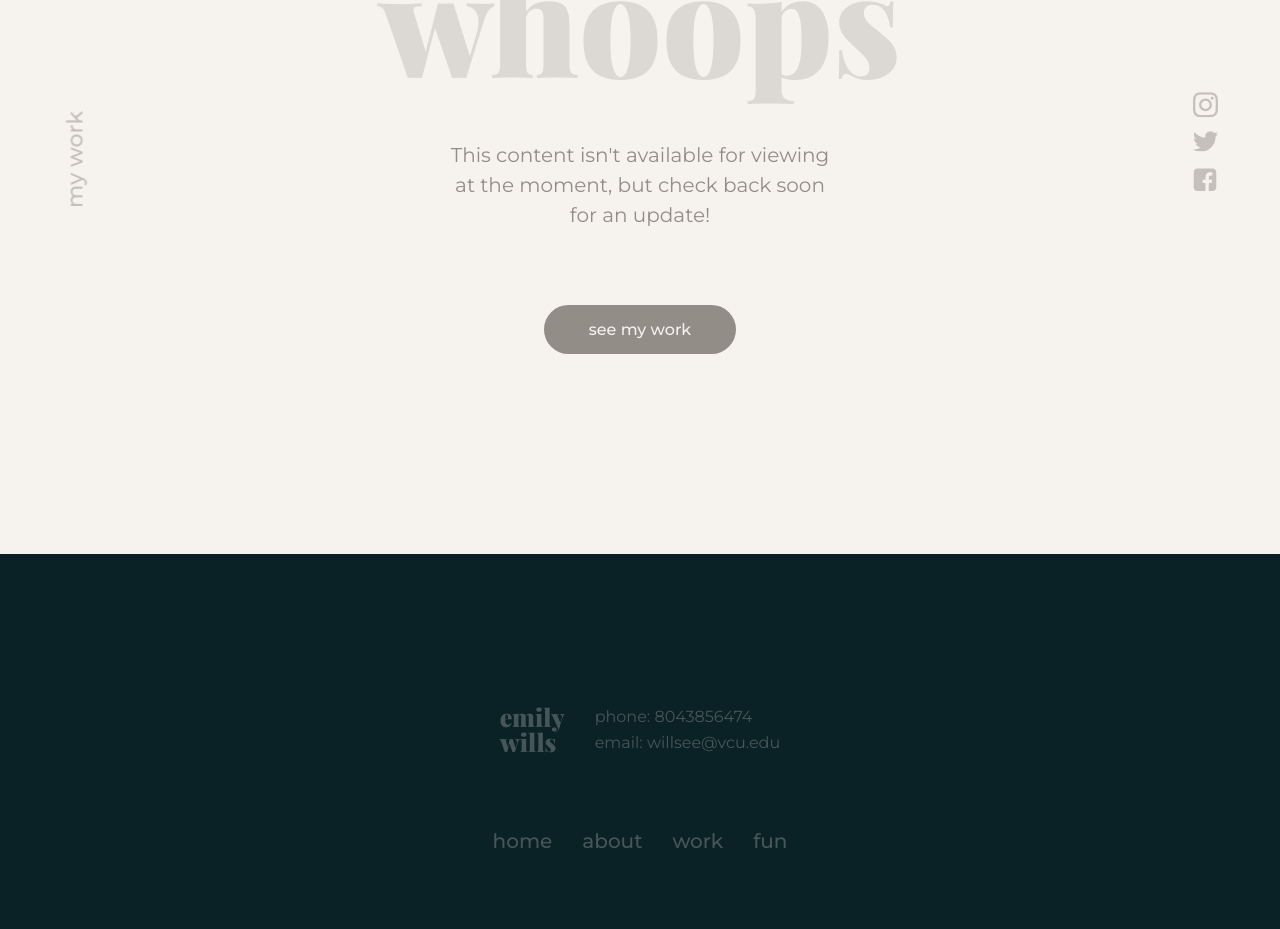
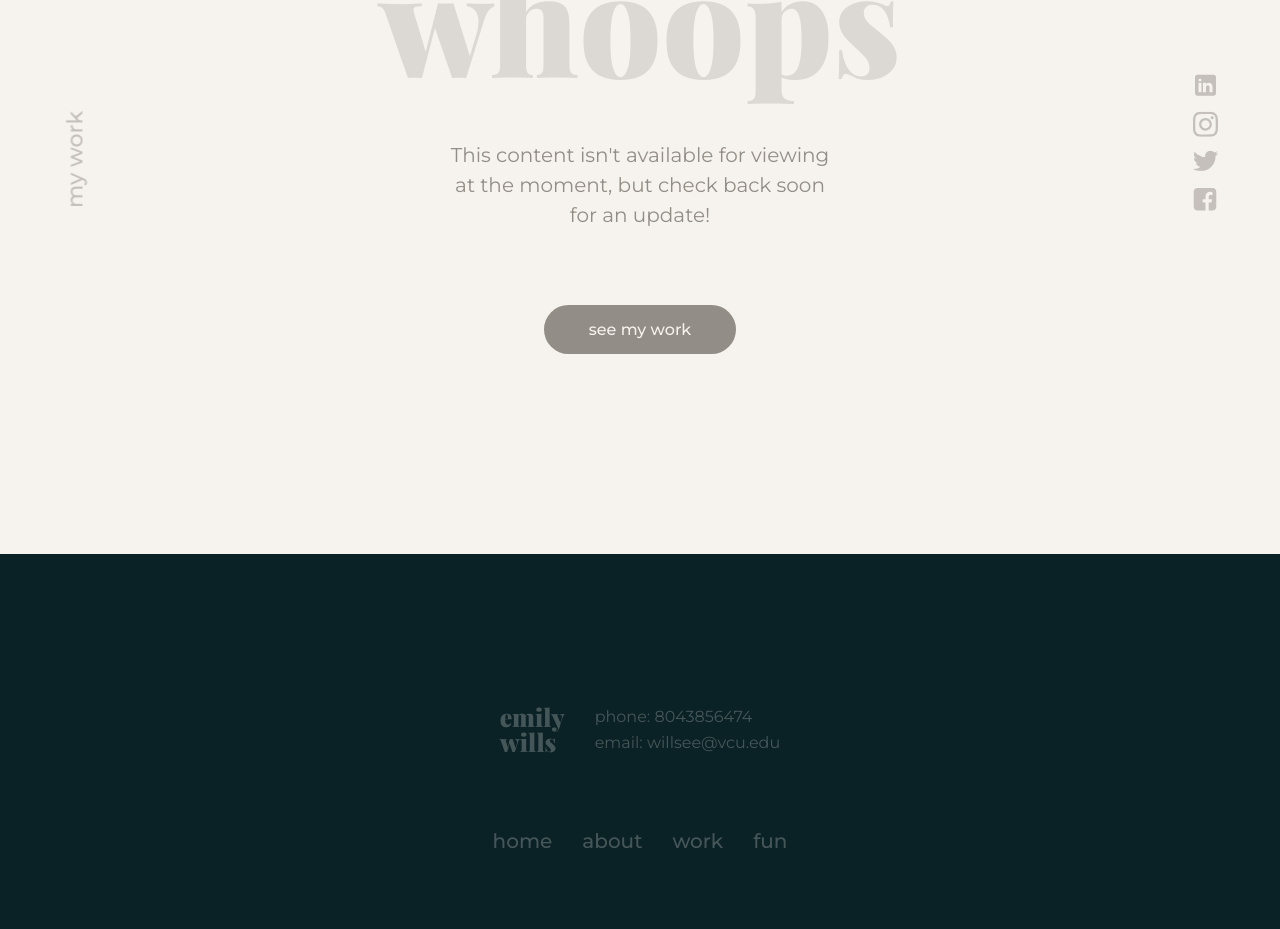
Before and after one commit to LCapitan/ewills, a Next.js app: page /fun in a window 1280 px wide. Shown: the part 254-1183 px from the top of the page. Built offline with nearby package versions, Linux system fonts and the light colour scheme.

Commit message:
add linkedin logo to social menus

```diff
--- a/src/components/Footer/Footer.tsx
+++ b/src/components/Footer/Footer.tsx
@@ -1,6 +1,6 @@
 import Link from "next/link";
 import React, { useContext } from 'react';
-import { Instagram, Twitter, Facebook } from '../Icons'
+import { LinkedIn, Instagram, Twitter, Facebook } from '../Icons'
 
 import styles from './Footer.module.scss'
 
@@ -50,6 +50,11 @@
 
           <ul className={styles.socialMenu}>
             <li>
+              <a href="https://www.linkedin.com/in/emilyewills/">
+                <LinkedIn />
+              </a>
+            </li>
+            <li>
               <a href="https://www.instagram.com/emmmywills/">
                 <Instagram />
               </a>
--- a/src/components/Header/Header.tsx
+++ b/src/components/Header/Header.tsx
@@ -2,7 +2,7 @@
 import Link from "next/link";
 import React, { useContext } from 'react';
 import UIContext from "../../context/UIContext";
-import { Instagram, Twitter, Facebook } from '../Icons'
+import { LinkedIn, Instagram, Twitter, Facebook } from '../Icons'
 import Menu from "../Menu/Menu";
 import Hamburger from './HamburgerButton';
 
@@ -19,6 +19,11 @@
       </Link>
       <div className={styles.rightSide}>
         <ul>
+          <li>
+            <a href="https://www.linkedin.com/in/emilyewills/">
+              <LinkedIn />
+            </a>
+          </li>
           <li>
             <a href="https://www.instagram.com/emmmywills/">
               <Instagram />
--- /dev/null
+++ b/src/components/Icons/LinkedIn/LinkedIn.tsx
@@ -0,0 +1,9 @@
+const LinkedIn = () => {
+  return (
+    <svg fill="#000000" xmlns="http://www.w3.org/2000/svg" viewBox="0 0 50 50" width="500px" height="500px">
+      <path d="M41,4H9C6.24,4,4,6.24,4,9v32c0,2.76,2.24,5,5,5h32c2.76,0,5-2.24,5-5V9C46,6.24,43.76,4,41,4z M17,20v19h-6V20H17z M11,14.47c0-1.4,1.2-2.47,3-2.47s2.93,1.07,3,2.47c0,1.4-1.12,2.53-3,2.53C12.2,17,11,15.87,11,14.47z M39,39h-6c0,0,0-9.26,0-10 c0-2-1-4-3.5-4.04h-0.08C27,24.96,26,27.02,26,29c0,0.91,0,10,0,10h-6V20h6v2.56c0,0,1.93-2.56,5.81-2.56 c3.97,0,7.19,2.73,7.19,8.26V39z" />
+    </svg>
+  )
+}
+
+export default LinkedIn;
--- /dev/null
+++ b/src/components/Icons/LinkedIn/index.ts
@@ -0,0 +1 @@
+export { default as LinkedIn } from './LinkedIn';
--- a/src/components/Icons/index.ts
+++ b/src/components/Icons/index.ts
@@ -4,6 +4,7 @@
 export * from "./Forward";
 export * from "./Fullscreen";
 export * from "./Instagram";
+export * from "./LinkedIn";
 export * from "./PauseButton";
 export * from "./PlayButton";
 export * from "./PlayTriangle";
```
